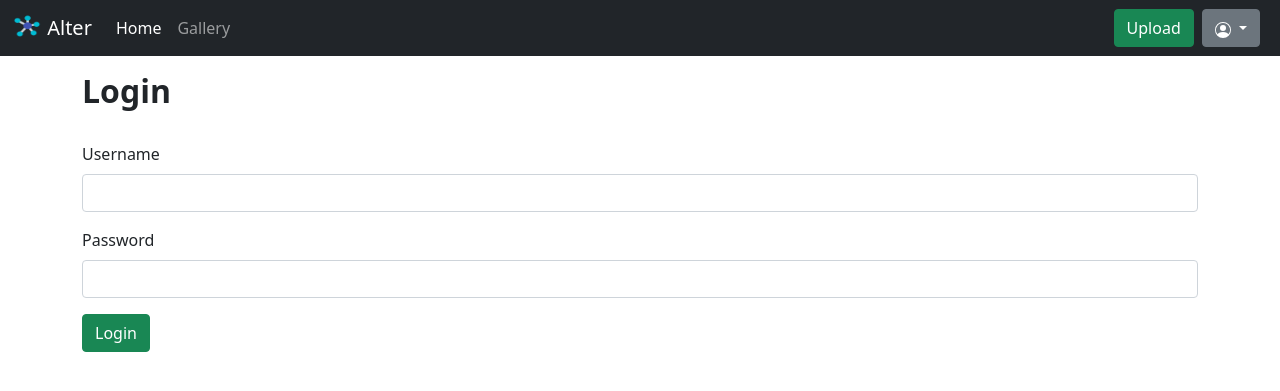
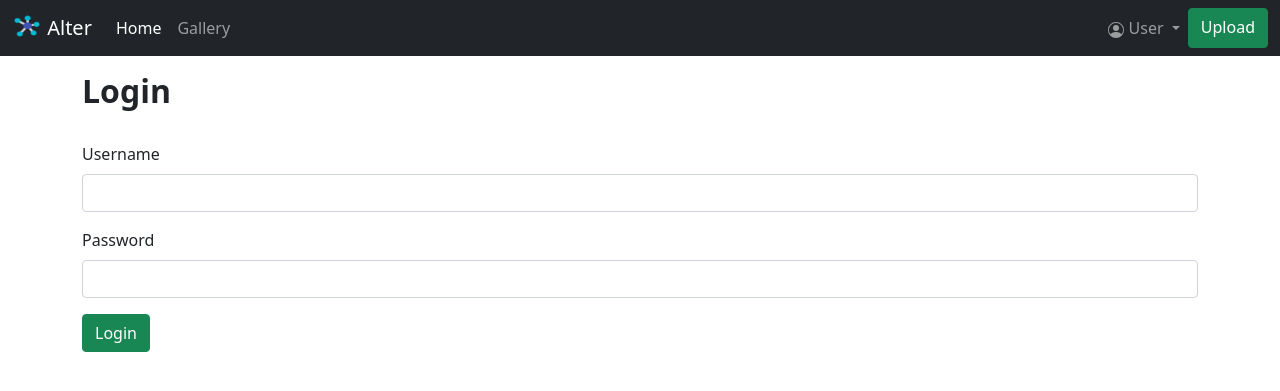
Before and after one commit to RatPlushie/Alter, a Django app: a page that uses alter/alter_app/templates/alter_app/alter_layout.html in a window 1280 px wide. Shown: the top 391 px of the page. Run offline with Django 3.2, Linux system fonts and the light colour scheme.

Commit message:
user panel added to navbar

```diff
--- a/alter/alter_app/templates/alter_app/alter_layout.html
+++ b/alter/alter_app/templates/alter_app/alter_layout.html
@@ -49,33 +49,31 @@
                         </ul>
 
                         <div class="d-flex">
-                            <a href="/upload" class="btn btn-success">Upload</a>
+                            <div class="collapse navbar-collapse" id="navbarNavDarkDropdown">
+                                <ul class="navbar-nav">
+                                    <li class="nav-item dropdown">
+                                        <a class="nav-link dropdown-toggle" href="#" id="navbarDarkDropdownMenuLink" role="button" data-bs-toggle="dropdown" aria-expanded="false">
+                                            <svg xmlns="http://www.w3.org/2000/svg" width="16" height="16" fill="currentColor" class="bi bi-person-circle" viewBox="0 0 16 16">
+                                                <path d="M11 6a3 3 0 1 1-6 0 3 3 0 0 1 6 0z"/>
+                                                <path fill-rule="evenodd" d="M0 8a8 8 0 1 1 16 0A8 8 0 0 1 0 8zm8-7a7 7 0 0 0-5.468 11.37C3.242 11.226 4.805 10 8 10s4.757 1.225 5.468 2.37A7 7 0 0 0 8 1z"/>
+                                            </svg>
 
-                            <div class="dropdown px-2">
-                                <button class="btn btn-secondary dropdown-toggle" type="button" id="dropdownMenuButton1" data-bs-toggle="dropdown" aria-expanded="false">
-                                    <svg xmlns="http://www.w3.org/2000/svg" width="16" height="16" fill="currentColor" class="bi bi-person-circle" viewBox="0 0 16 16">
-                                        <path d="M11 6a3 3 0 1 1-6 0 3 3 0 0 1 6 0z"/>
-                                        <path fill-rule="evenodd" d="M0 8a8 8 0 1 1 16 0A8 8 0 0 1 0 8zm8-7a7 7 0 0 0-5.468 11.37C3.242 11.226 4.805 10 8 10s4.757 1.225 5.468 2.37A7 7 0 0 0 8 1z"/>
-                                    </svg>
-                                </button>
+                                            User
+                                        </a>
 
-                                <ul class="dropdown-menu" aria-labelledby="dropdownMenuButton1">
-                                    <li>
-                                        <a class="dropdown-item" href="/registration">Registration</a>
-                                    </li>
+                                        <ul class="dropdown-menu dropdown-menu-dark" aria-labelledby="navbarDarkDropdownMenuLink">
+                                            <li><a class="dropdown-item" href="/registration">Register</a></li>
 
-                                    <li>
-                                        <a class="dropdown-item" href="/login">Login</a>
-                                    </li>
+                                            <li><a class="dropdown-item" href="/login">Login</a></li>
 
-                                    <li>
-                                        <a class="dropdown-item" href="/logout">Logout</a>
+                                            <li><a class="dropdown-item" href="/logout">Logout</a></li>
+                                        </ul>
                                     </li>
                                 </ul>
                             </div>
+
+                            <a href="/upload" class="btn btn-success">Upload</a>
                         </div>
-
-
                     </div>
                 </div>
             </nav>
```
